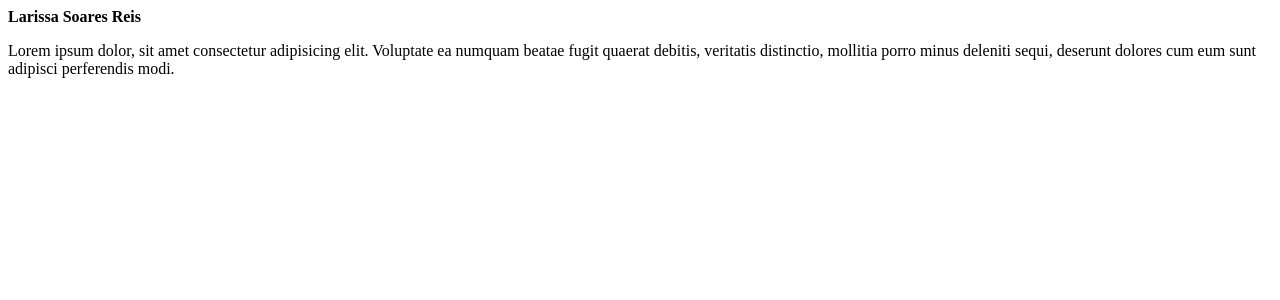
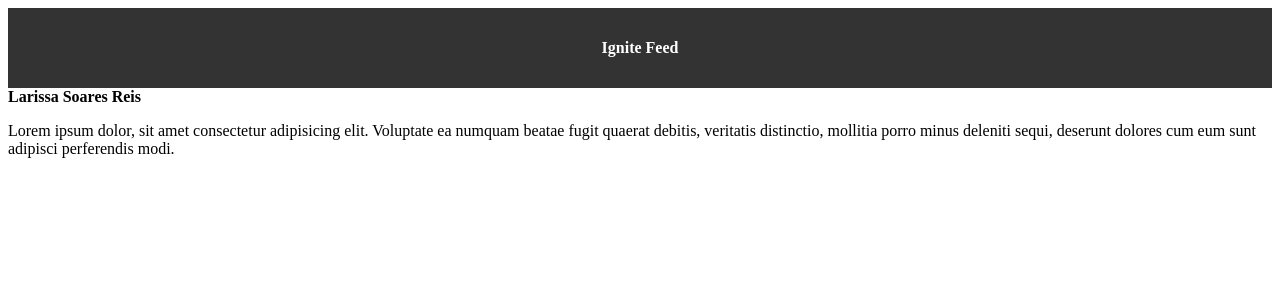
Before and after one commit to srlarissa/Projeto-1---Rede-Social, a React (Vite) app in the folder rocketseat-redesocial/: page / in a window 1280 px wide. Shown: the top 300 px of the page. Built offline with nearby package versions, Linux system fonts and the light colour scheme.

Commit message:
feat(App): Inserção dos Posts na página principal

```diff
--- a/rocketseat-redesocial/src/App.jsx
+++ b/rocketseat-redesocial/src/App.jsx
@@ -1,9 +1,10 @@
 import { Posts } from './Posts'
+import { Header } from './components/Header'
 
 export function App() {
   return (
     <div>
-
+      <Header />
       <Posts />
     </div>
   )
```
